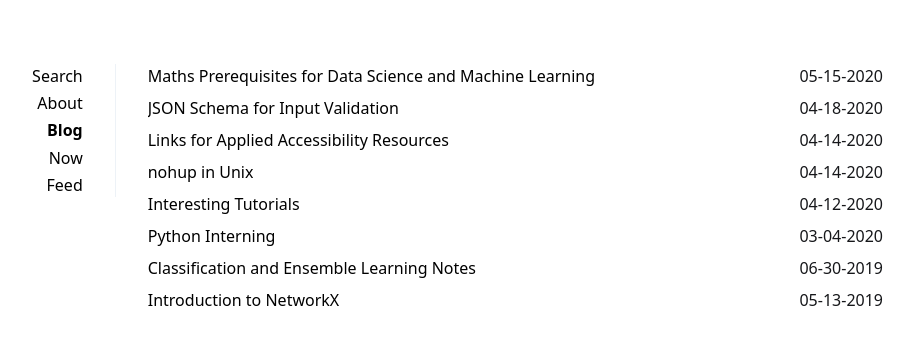
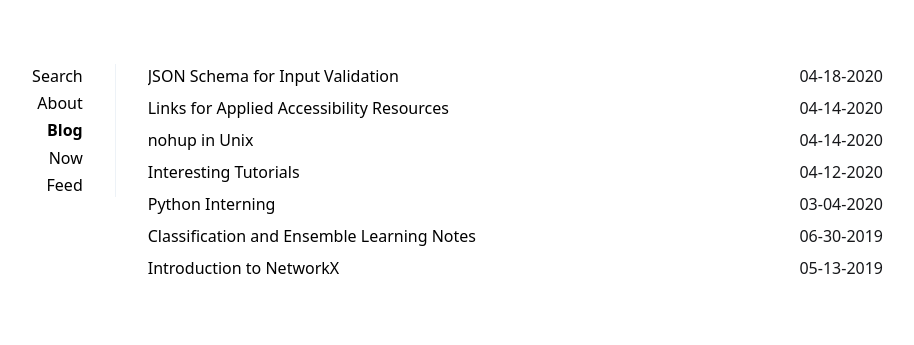
Before and after one commit to avinashbhat/avinashbhat.github.io, a Jekyll site: the page built from index.html, in a window 1280 px wide. Shown: the top 345 px of the page, without its empty margins (205-1119 px from the left). Built offline with Jekyll 4.4.1, drawn with Linux system fonts in a browser that asks for light colours; a file with an impossible date is left out.

Commit message:
Update 2020-05-15-math-prerequisites.md

```diff
--- a/_posts/2020-05-15-math-prerequisites.md
+++ b/_posts/2020-05-15-math-prerequisites.md
@@ -3,10 +3,16 @@ layout: post
 title: Maths Prerequisites for Data Science and Machine Learning
 description: Maths Prerequisites for Data Science and Machine Learning
 summary: Maths Prerequisites for Data Science and Machine Learning
-date: 2020-05-15
+date: {}
 category: exobrain
 comments: true
-tags: [roadmaps, data-science, machine-learning, probability, mathematics]
+tags:
+  - roadmaps
+  - data-science
+  - machine-learning
+  - probability
+  - mathematics
+published: true
 ---
 
 In this interesting [article on LinkedIn](https://www.linkedin.com/pulse/mathematical-building-blocks-data-science-sam-savage/) by Sam Savage, he tells that
```
